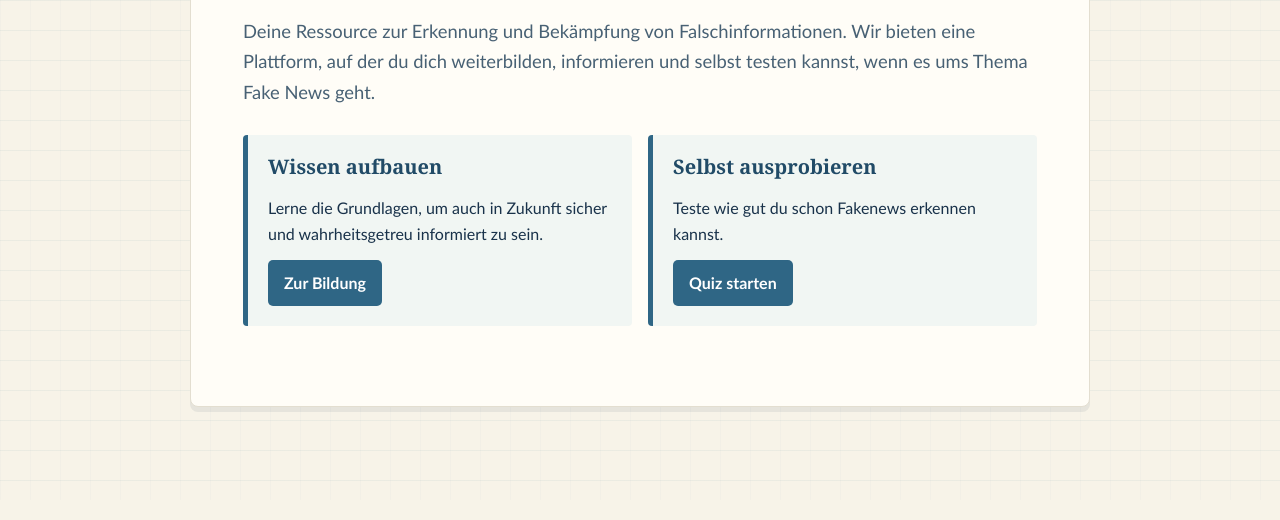
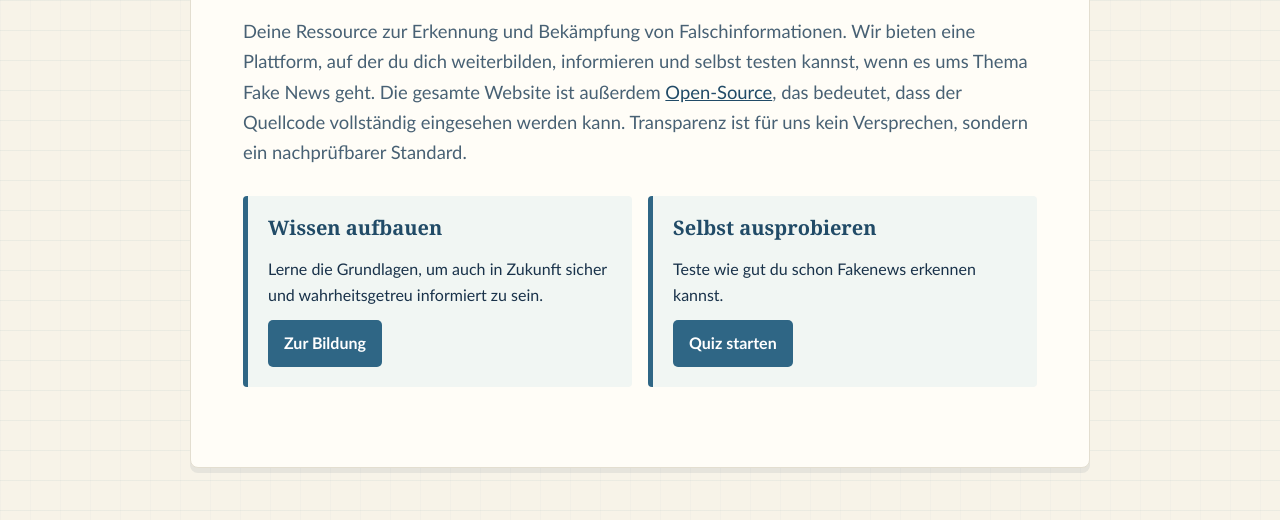
Before and after one commit to InformatikAG-Gymkn/fakenews-ag-webpage, a plain HTML site: page index.html in a window 1280 px wide. Shown: the part 300-820 px from the top of the page. Drawn offline with Linux system fonts and the light colour scheme.

Commit message:
added Open-Source information

```diff
--- a/index.html
+++ b/index.html
@@ -31,7 +31,7 @@
         <div id="box">
             <p class="eyebrow">Informatik-AG · Gymnasium Markneukirchen</p>
             <img src="data/images/base/hatefake-logo.png" alt="hatefake-logo" class="center">
-            <p class="lead">Deine Ressource zur Erkennung und Bekämpfung von Falschinformationen. Wir bieten eine Plattform, auf der du dich weiterbilden, informieren und selbst testen kannst, wenn es ums Thema Fake News geht.</p>
+            <p class="lead">Deine Ressource zur Erkennung und Bekämpfung von Falschinformationen. Wir bieten eine Plattform, auf der du dich weiterbilden, informieren und selbst testen kannst, wenn es ums Thema Fake News geht. Die gesamte Website ist außerdem <a href="https://github.com/InformatikAG-Gymkn/fakenews-ag-webpage" target="_blank">Open-Source</a>, das bedeutet, dass der Quellcode vollständig eingesehen werden kann. Transparenz ist für uns kein Versprechen, sondern ein nachprüfbarer Standard.</p>
             <div class="card-grid">
                 <section class="card">
                     <h3>Wissen aufbauen</h3>
```
